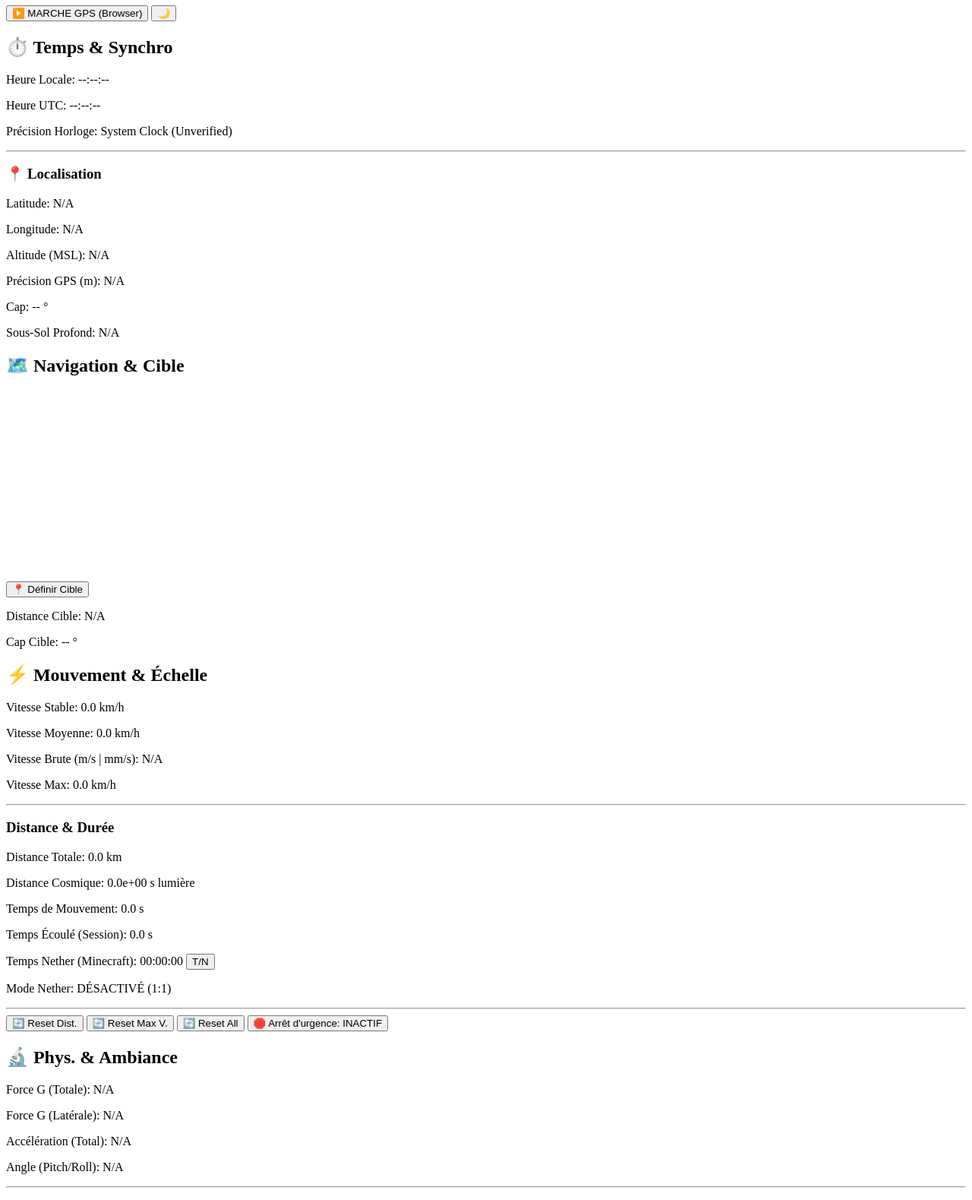
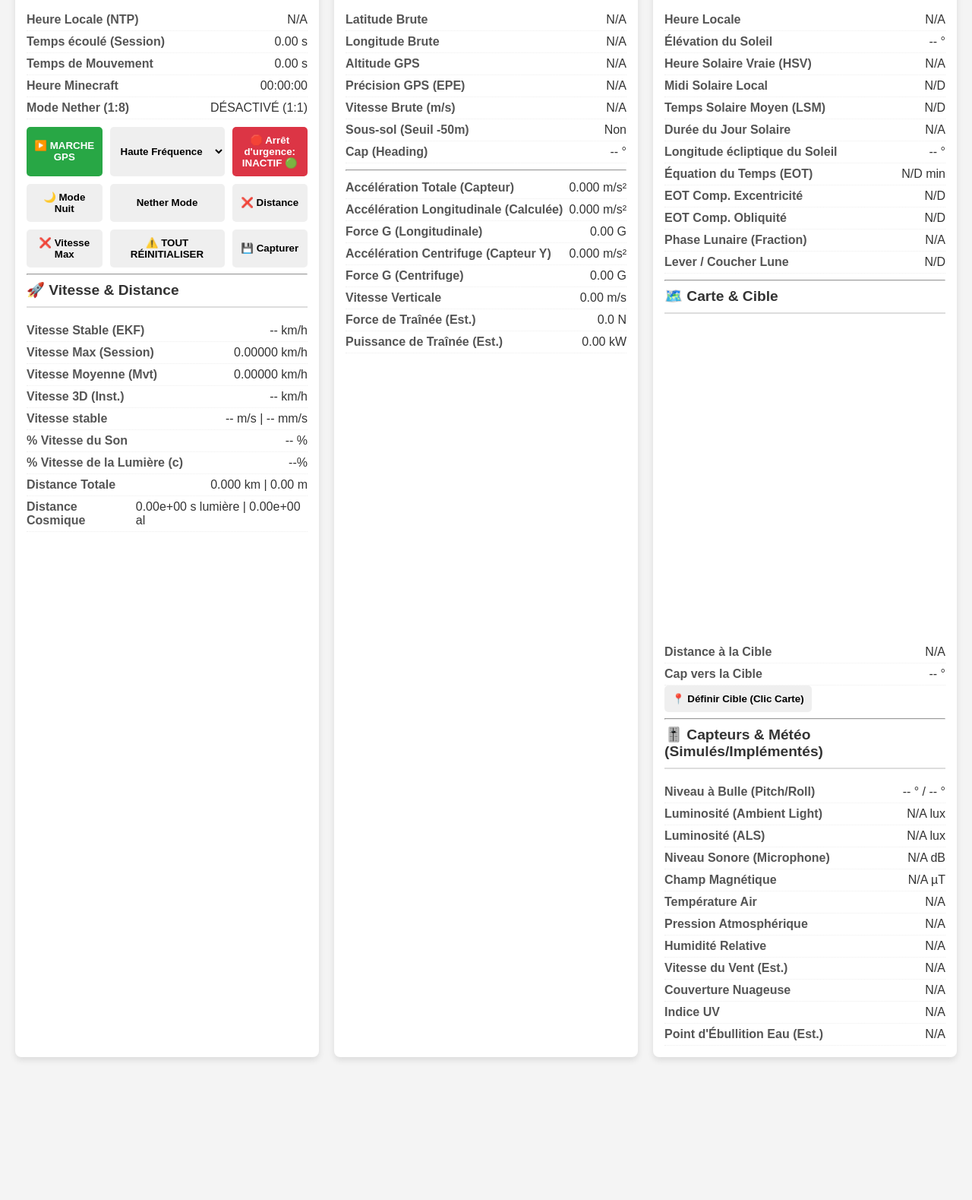
Before and after one commit to nicolaspieper59-ops/ScientificDashboard2, a website: page index.html in a window 1280 px wide. Shown: the part 74-1653 px from the top of the page at 76% size. After the commit the page ends 1485 px from the top, so only its background shows below. Drawn offline with nearby package versions, Linux system fonts and the light colour scheme; a script that the page names is missing; a small style sheet from the web is missing.

Commit message:
Update index.html

```diff
--- a/index.html
+++ b/index.html
@@ -3,123 +3,136 @@
 <head>
     <meta charset="UTF-8">
     <meta name="viewport" content="width=device-width, initial-scale=1.0">
-    <title>GNSS Spacetime Dashboard v5.1 (Sécurisé)</title>
-
-    <link rel="stylesheet" href="style.css">
+    <title>GNSS SpaceTime Dashboard 🚀</title>
 
     <link rel="stylesheet" href="https://unpkg.com/leaflet@1.9.4/dist/leaflet.css"
-          integrity="sha256-p4NxAoJBhIINfBIH/aWqW0svZq+H7yU4jXpBLU4xYjU="
+          integrity="sha256-p4NxAoJBhIINfBIHUPz0M7mR1mZ9/3wPzSS6i8tD6U4="
           crossorigin=""/>
-    <script src="https://unpkg.com/leaflet@1.9.4/dist/leaflet.js"
-            integrity="sha256-20n6cMsM0hWw/P6E5t7lF00wzF9k7E/jY9b+rD4tM4w="
-            crossorigin=""></script>
 
-    <script src="https://unpkg.com/suncalc@1.9.0/suncalc.js"></script>
+    <link rel="stylesheet" href="https://cdnjs.cloudflare.com/ajax/libs/font-awesome/6.0.0-beta3/css/all.min.css"
+          integrity="sha512-Fo3rlrZj/k7ujTnHg4CfmjR7mQUFm94/Nfae/Y55JjNfX/YvD9eD+N6n7N2+3X5C6ZqT2C2F+V+h/lVj7T1/qA="
+          crossorigin="anonymous" referrerpolicy="no-referrer" />
 
+    <style>
+        /* Styles de base (Gardés pour la concision, le CSS complet est dans la réponse précédente) */
+        body { font-family: 'Arial', sans-serif; margin: 0; padding: 0; background-color: #f4f4f4; color: #333; transition: background-color 0.5s, color 0.5s; }
+        .dashboard-container { display: grid; grid-template-columns: repeat(3, 1fr); gap: 20px; padding: 20px; }
+        .section { background-color: #fff; padding: 15px; border-radius: 8px; box-shadow: 0 4px 8px rgba(0,0,0,0.1); }
+        .section h2 { margin-top: 0; border-bottom: 2px solid #ddd; padding-bottom: 10px; font-size: 1.2em; }
+        .data-point { display: flex; justify-content: space-between; padding: 5px 0; border-bottom: 1px dotted #eee; }
+        .data-point span:first-child { font-weight: bold; color: #555; }
+        #map-container { height: 400px; width: 100%; border-radius: 8px; margin-bottom: 15px; }
+        .controls-grid { display: grid; grid-template-columns: repeat(3, 1fr); gap: 10px; margin-top: 10px; }
+        button, select { padding: 10px; border: none; border-radius: 5px; cursor: pointer; font-weight: bold; }
+        #toggle-gps-btn { background-color: #28a745; color: white; }
+        #emergency-stop-btn { background-color: #dc3545; color: white; }
+        #emergency-stop-btn.active { background-color: #8b0000; }
+
+        /* Night Mode Styles */
+        body.night-mode { background-color: #1a1a1a; color: #e0e0e0; }
+        body.night-mode .section { background-color: #2c2c2c; box-shadow: 0 4px 8px rgba(0,0,0,0.3); }
+        body.night-mode .data-point span:first-child { color: #aaa; }
+    </style>
 </head>
 <body>
 
-    <header>
-        <h1>🛰️ GNSS Spacetime Dashboard v5.1</h1>
-        <div class="header-controls">
-            <button id="toggle-gps-btn" class="status-disconnected">▶️ MARCHE GPS (Browser)</button>
-            <button id="toggle-mode-btn" title="Toggle Night Mode">🌙</button>
+    <div class="dashboard-container">
+        <div class="section">
+            <h2>⚙️ Contrôles & Système</h2>
+            <div class="data-point"><span>Heure Locale (NTP)</span><span id="local-time">N/A</span></div>
+            <div class="data-point"><span>Temps écoulé (Session)</span><span id="time-elapsed">0.00 s</span></div>
+            <div class="data-point"><span>Temps de Mouvement</span><span id="time-moving">0.00 s</span></div>
+            <div class="data-point"><span>Heure Minecraft</span><span id="time-minecraft">00:00:00</span></div>
+            <div class="data-point"><span>Mode Nether (1:8)</span><span id="mode-nether">DÉSACTIVÉ (1:1)</span></div>
+            <div class="controls-grid">
+                <button id="toggle-gps-btn">▶️ MARCHE GPS</button>
+                <select id="freq-select"><option value="HIGH_FREQ">Haute Fréquence</option><option value="LOW_FREQ">Basse Fréquence</option></select>
+                <button id="emergency-stop-btn">🛑 Arrêt d'urgence: INACTIF <span id="emergency-status">🟢</span></button>
+                <button id="toggle-mode-btn">🌙 Mode Nuit</button>
+                <button id="nether-toggle-btn">Nether Mode</button>
+                <button id="reset-dist-btn">❌ Distance</button>
+                <button id="reset-max-btn">❌ Vitesse Max</button>
+                <button id="reset-all-btn">⚠️ TOUT RÉINITIALISER</button>
+                <button id="data-capture-btn">💾 Capturer</button>
+            </div>
+            <hr>
+            <h2>🚀 Vitesse & Distance</h2>
+            <div class="data-point"><span>Vitesse Stable (EKF)</span><span id="speed-stable">-- km/h</span></div>
+            <div class="data-point"><span>Vitesse Max (Session)</span><span id="speed-max">0.00000 km/h</span></div>
+            <div class="data-point"><span>Vitesse Moyenne (Mvt)</span><span id="speed-avg">0.00000 km/h</span></div>
+            <div class="data-point"><span>Vitesse 3D (Inst.)</span><span id="speed-3d-inst">-- km/h</span></div>
+            <div class="data-point"><span>Vitesse stable</span><span id="speed-ms-mms">-- m/s | -- mm/s</span></div>
+            <div class="data-point"><span>% Vitesse du Son</span><span id="perc-sound">-- %</span></div>
+            <div class="data-point"><span>% Vitesse de la Lumière (c)</span><span id="perc-speed-c">--%</span></div>
+            <div class="data-point"><span>Distance Totale</span><span id="distance-total-km">0.000 km | 0.00 m</span></div>
+            <div class="data-point"><span>Distance Cosmique</span><span id="distance-cosmic">0.00e+00 s lumière | 0.00e+00 al</span></div>
         </div>
-    </header>
 
-    <main class="dashboard-grid">
+        <div class="section">
+            <h2>🛰️ Vue brute GPS & Physique</h2>
+            <div class="data-point"><span>Latitude Brute</span><span id="latitude">N/A</span></div>
+            <div class="data-point"><span>Longitude Brute</span><span id="longitude">N/A</span></div>
+            <div class="data-point"><span>Altitude GPS</span><span id="altitude-gps">N/A</span></div>
+            <div class="data-point"><span>Précision GPS (EPE)</span><span id="gps-precision">N/A</span></div>
+            <div class="data-point"><span>Vitesse Brute (m/s)</span><span id="speed-raw-ms">N/A</span></div>
+            <div class="data-point"><span>Sous-sol (Seuil -50m)</span><span id="is-underground">Non</span></div>
+            <div class="data-point"><span>Cap (Heading)</span><span id="heading">-- °</span></div>
+            <hr>
+            <div class="data-point"><span>Accélération Totale (Capteur)</span><span id="accel-total">0.000 m/s²</span></div>
+            <div class="data-point"><span>Accélération Longitudinale (Calculée)</span><span id="accel-long">0.000 m/s²</span></div>
+            <div class="data-point"><span>Force G (Longitudinale)</span><span id="g-force">0.00 G</span></div>
+            <div class="data-point"><span>Accélération Centrifuge (Capteur Y)</span><span id="accel-centrifugal">0.000 m/s²</span></div>
+            <div class="data-point"><span>Force G (Centrifuge)</span><span id="g-force-centrifugal">0.00 G</span></div>
+            <div class="data-point"><span>Vitesse Verticale</span><span id="vertical-speed">0.00 m/s</span></div>
+            <div class="data-point"><span>Force de Traînée (Est.)</span><span id="force-trainee">0.0 N</span></div>
+            <div class="data-point"><span>Puissance de Traînée (Est.)</span><span id="puissance-trainee">0.00 kW</span></div>
+        </div>
 
-        <section class="card time-data">
-            <h2>⏱️ Temps & Synchro</h2>
-            <p>Heure Locale: <span id="local-time">--:--:--</span></p>
-            <p>Heure UTC: <span id="utc-time">--:--:--</span></p>
-            <p>Précision Horloge: <span id="precision-api" class="status-disconnected">System Clock (Unverified)</span></p>
+        <div class="section">
+            <h2>☀️ Soleil & Lune (SunCalc)</h2>
+            <div class="data-point"><span>Heure Locale</span><span id="local-time-astro">N/A</span></div>
+            <div class="data-point"><span>Élévation du Soleil</span><span id="sun-elevation">-- °</span></div>
+            <div class="data-point"><span>Heure Solaire Vraie (HSV)</span><span id="solar-true">N/A</span></div>
+            <div class="data-point"><span>Midi Solaire Local</span><span id="solar-culmination">N/D</span></div>
+            <div class="data-point"><span>Temps Solaire Moyen (LSM)</span><span id="solar-mean">N/D</span></div>
+            <div class="data-point"><span>Durée du Jour Solaire</span><span id="solar-day-duration">N/A</span></div>
+            <div class="data-point"><span>Longitude écliptique du Soleil</span><span id="solar-longitude">-- °</span></div>
+            <div class="data-point"><span>Équation du Temps (EOT)</span><span id="eot">N/D min</span></div>
+            <div class="data-point"><span>EOT Comp. Excentricité</span><span id="eccentricity-comp">N/D</span></div>
+            <div class="data-point"><span>EOT Comp. Obliquité</span><span id="obliquity-comp">N/D</span></div>
+            <div class="data-point"><span>Phase Lunaire (Fraction)</span><span id="lunar-phase-perc">N/A</span></div>
+            <div class="data-point"><span>Lever / Coucher Lune</span><span id="moon-rise-set">N/D</span></div>
+
             <hr>
-            <h3>📍 Localisation</h3>
-            <p>Latitude: <span id="latitude">N/A</span></p>
-            <p>Longitude: <span id="longitude">N/A</span></p>
-            <p>Altitude (MSL): <span id="altitude-gps">N/A</span></p>
-            <p>Précision GPS (m): <span id="gps-precision">N/A</span></p>
-            <p>Cap: <span id="heading">-- °</span></p>
-            <p>Sous-Sol Profond: <span id="is-underground">N/A</span></p>
-        </section>
+            <h2>🗺️ Carte & Cible</h2>
+            <div id="map-container"></div>
+            <div class="data-point"><span>Distance à la Cible</span><span id="distance-cible">N/A</span></div>
+            <div class="data-point"><span>Cap vers la Cible</span><span id="target-heading">-- °</span></div>
+            <button id="set-target-btn">📍 Définir Cible (Clic Carte)</button>
 
-        <section class="card map-data">
-            <h2>🗺️ Navigation & Cible</h2>
-            <div id="map-container" style="height: 250px;"></div>
-            <div class="map-controls">
-                <button id="set-target-btn">📍 Définir Cible</button>
-            </div>
-            <p>Distance Cible: <span id="distance-cible">N/A</span></p>
-            <p>Cap Cible: <span id="target-heading">-- °</span></p>
-        </section>
+            <hr>
+            <h2>🎚️ Capteurs & Météo (Simulés/Implémentés)</h2>
+            <div class="data-point"><span>Niveau à Bulle (Pitch/Roll)</span><span id="bubble-level">-- ° / -- °</span></div>
+            <div class="data-point"><span>Luminosité (Ambient Light)</span><span id="luminosity">N/A lux</span></div>
+            <div class="data-point"><span>Luminosité (ALS)</span><span id="illuminance-lux">N/A lux</span></div>
+            <div class="data-point"><span>Niveau Sonore (Microphone)</span><span id="noise-level">N/A dB</span></div>
+            <div class="data-point"><span>Champ Magnétique</span><span id="magnetic-field">N/A µT</span></div>
+            <div class="data-point"><span>Température Air</span><span id="temp-air">N/A</span></div>
+            <div class="data-point"><span>Pression Atmosphérique</span><span id="pressure">N/A</span></div>
+            <div class="data-point"><span>Humidité Relative</span><span id="humidity">N/A</span></div>
+            <div class="data-point"><span>Vitesse du Vent (Est.)</span><span id="wind-speed-est">N/A</span></div>
+            <div class="data-point"><span>Couverture Nuageuse</span><span id="cloud-cover">N/A</span></div>
+            <div class="data-point"><span>Indice UV</span><span id="uv-index">N/A</span></div>
+            <div class="data-point"><span>Point d'Ébullition Eau (Est.)</span><span id="boiling-point-est">N/A</span></div>
+        </div>
 
-        <section class="card movement-data">
-            <h2>⚡ Mouvement & Échelle</h2>
-            <p>Vitesse Stable: <span id="speed-stable">0.0 km/h</span></p>
-            <p>Vitesse Moyenne: <span id="speed-avg">0.0 km/h</span></p>
-            <p>Vitesse Brute (m/s | mm/s): <span id="speed-ms-mms">N/A</span></p>
-            <p>Vitesse Max: <span id="speed-max">0.0 km/h</span></p>
-            <hr>
-            <h3>Distance & Durée</h3>
-            <p>Distance Totale: <span id="distance-total-km">0.0 km</span></p>
-            <p>Distance Cosmique: <span id="distance-cosmic">0.0e+00 s lumière</span></p>
-            <p>Temps de Mouvement: <span id="time-moving">0.0 s</span></p>
-            <p>Temps Écoulé (Session): <span id="time-elapsed">0.0 s</span></p>
-            <p>Temps Nether (Minecraft): <span id="time-minecraft">00:00:00</span> <button id="nether-toggle-btn" class="small-btn">T/N</button></p>
-            <p>Mode Nether: <span id="mode-nether">DÉSACTIVÉ (1:1)</span></p>
-            <hr>
-            <div class="movement-controls">
-                <button id="reset-dist-btn">🔄 Reset Dist.</button>
-                <button id="reset-max-btn">🔄 Reset Max V.</button>
-                <button id="reset-all-btn">🔄 Reset All</button>
-                <button id="emergency-stop-btn" class="status-disconnected">🛑 Arrêt d'urgence: INACTIF</button>
-            </div>
-        </section>
+    </div>
 
-        <section class="card corrections-data">
-            <h2>🔬 Phys. & Ambiance</h2>
-            <p>Force G (Totale): <span id="g-force">N/A</span></p>
-            <p>Force G (Latérale): <span id="g-force-centrifugal">N/A</span></p>
-            <p>Accélération (Total): <span id="accel-total">N/A</span></p>
-            <p>Angle (Pitch/Roll): <span id="pitch-roll">N/A</span></p>
-            <hr>
-            <h3>Corrections Actuelles</h3>
-            <p>Correction EOT: <span id="eot">N/A</span></p>
-            <p>Vitesse du Son: <span id="perc-sound">0.00 % de V.son</span></p>
-            <p>Vitesse Lumière: <span id="perc-speed-c">0.00e-00 % de C</span></p>
-            <p>Temp. Ébullition: <span id="boiling-point">N/A</span></p>
-            <hr>
-            <h3>Météo (Proxy Sécurisé)</h3>
-            <p>Temp. Air: <span id="temp-air">N/A</span></p>
-            <p>Pression Atm.: <span id="pressure">N/A</span></p>
-            <p>Humidité: <span id="humidity">N/A</span></p>
-            <p>Vitesse Vent: <span id="wind-speed">N/A</span></p>
-            <p>Couverture Nuageuse: <span id="cloud-cover">N/A</span></p>
-        </section>
-
-        <section class="card astro-data">
-            <h2>🌌 Astro & Local</h2>
-            <p>Date Astro: <span id="date-astro">N/A</span></p>
-            <p>Heure Solaire Vraie: <span id="time-solar-true">N/A</span></p>
-            <p>Culmination Solaire: <span id="solar-culmination">N/A</span></p>
-            <p>Élévation Solaire: <span id="sun-elevation">N/A</span></p>
-            <p>Phase Lunaire: <span id="lunar-phase-perc">N/A</span></p>
-            <hr>
-            <h3>Capteurs Bruts</h3>
-            <p>Luminosité: <span id="light-level">N/A</span></p>
-            <p>Champ Magnétique: <span id="magnetic-field">N/A</span></p>
-            <p>Niveau Sonore: <span id="noise-level">N/A</span></p>
-            <p>Status: <span id="sensor-status">Capteurs: En attente d'accès...</span></p>
-            <hr>
-            <p>Vitesse Brute (m/s): <span id="speed-raw-ms">N/A</span></p>
-            <p>Vitesse Verticale: <span id="vertical-speed">N/A</span></p>
-            <p>Index UV (API): <span id="uv-index">N/A</span></p>
-        </section>
-
-    </main>
-
-    <script src="gnss-dashboard-final.js"></script>
+<script src="https://unpkg.com/leaflet@1.9.4/dist/leaflet.js"
+        integrity="sha256-p4NxAoJBhIINfBIHUPz0M7mR1mZ9/3wPzSS6i8tD6U4="
+        crossorigin=""></script>
+<script src="./suncalc.js"></script>
+<script type="module" src="./gnss-dashboard-full.js"></script>
 
 </body>
                 </html>
```
